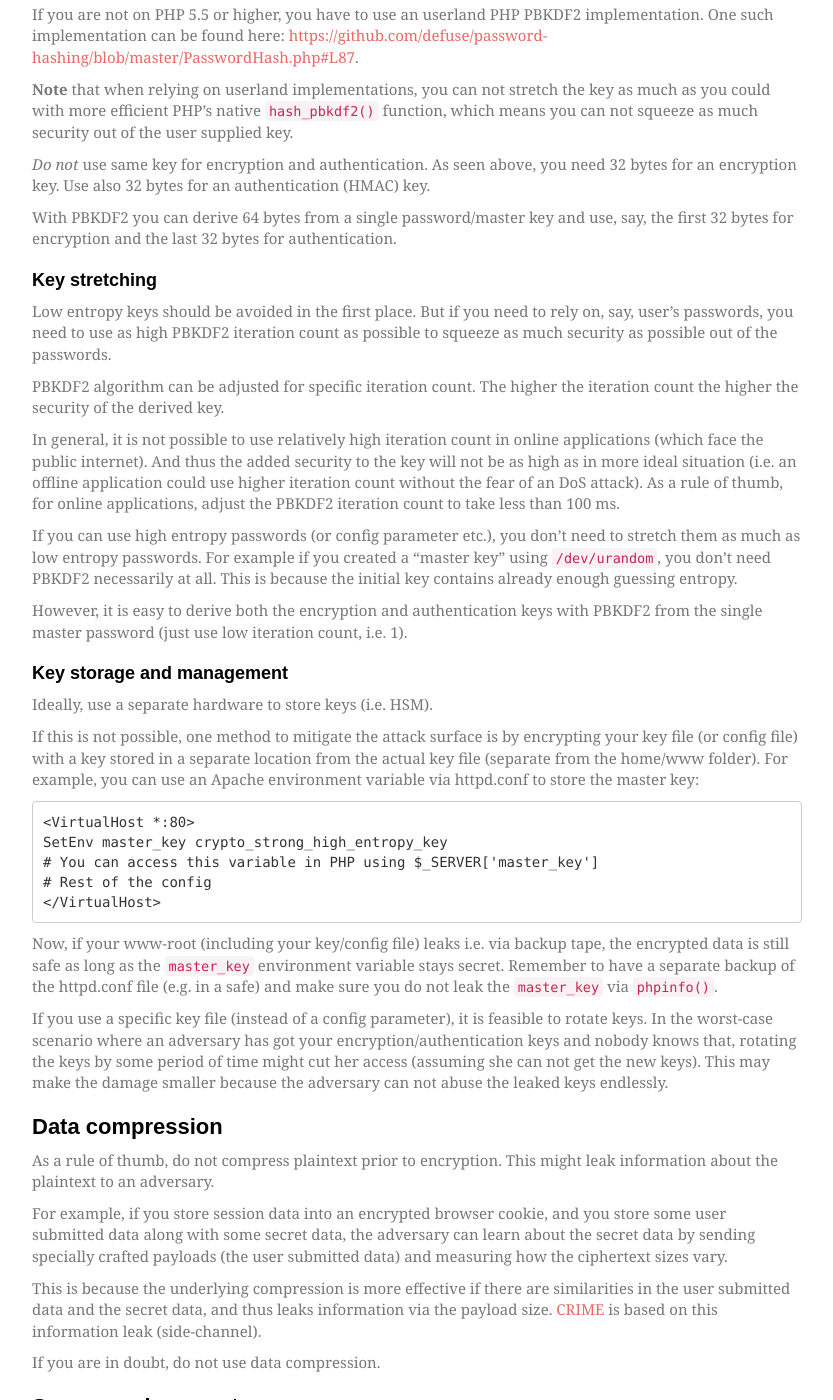
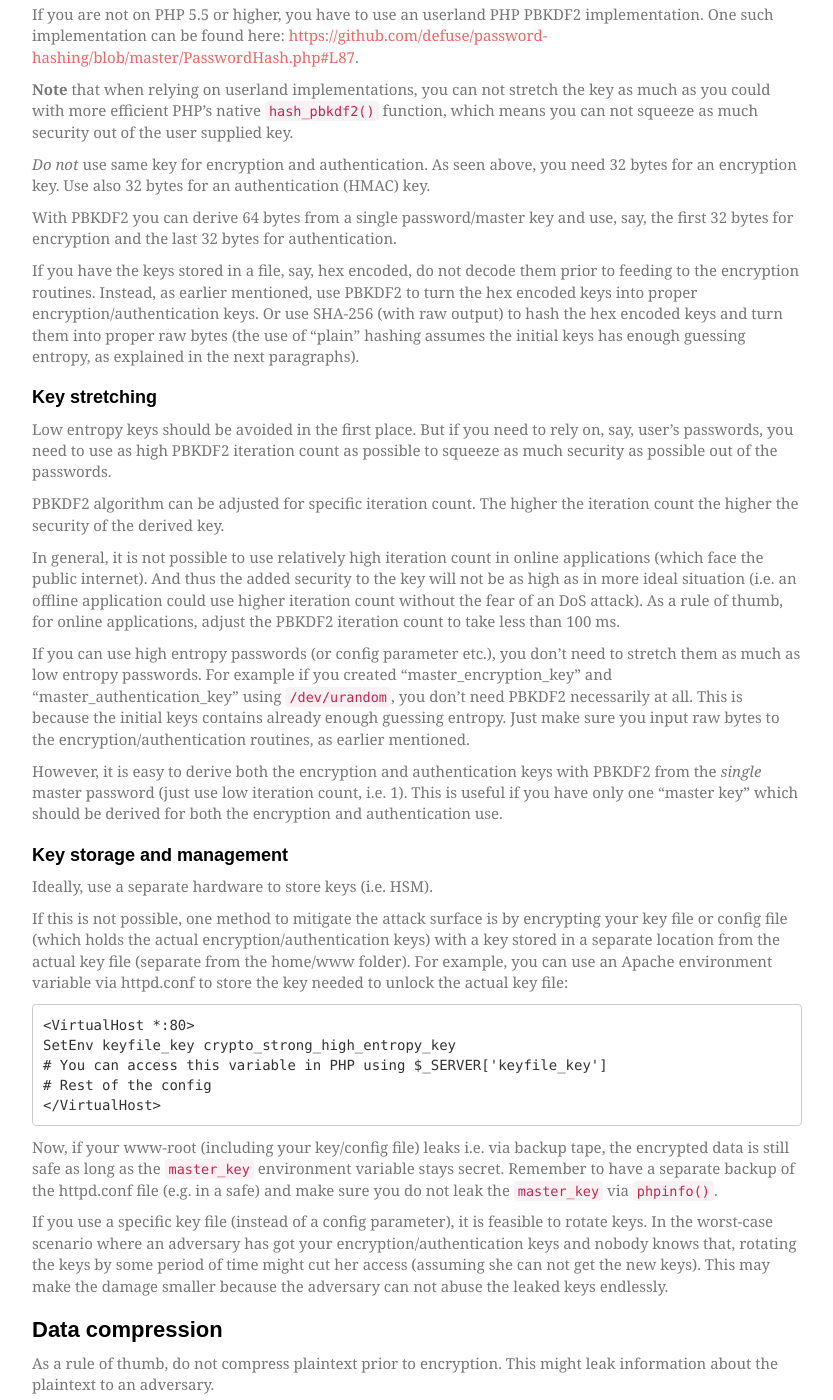
Before and after one commit to timoh6/timoh6.github.com, a Jekyll site: the page built from _posts/2014-06-16-PHP-data-encryption-cheatsheet.md, in a window 1280 px wide and 1400 px high, scrolled down 1423 px. Shown: the whole window, without its empty margins (223-1056 px from the left). Built offline with Jekyll 4.4.1, drawn with Linux system fonts in a browser that asks for light colours; some web fonts are replaced; comment, search, counter and statistics services are not loaded.

Commit message:
Revise post

```diff
--- a/_posts/2014-06-16-PHP-data-encryption-cheatsheet.md
+++ b/_posts/2014-06-16-PHP-data-encryption-cheatsheet.md
@@ -68,6 +68,8 @@ _Do not_ use same key for encryption and authentication. As seen above, you need
 
 With PBKDF2 you can derive 64 bytes from a single password/master key and use, say, the first 32 bytes for encryption and the last 32 bytes for authentication.
 
+If you have the keys stored in a file, say, hex encoded, do not decode them prior to feeding to the encryption routines. Instead, as earlier mentioned, use PBKDF2 to turn the hex encoded keys into proper encryption/authentication keys. Or use SHA-256 (with raw output) to hash the hex encoded keys and turn them into proper raw bytes (the use of "plain" hashing assumes the initial keys has enough guessing entropy, as explained in the next paragraphs).
+
 ### Key stretching
 
 Low entropy keys should be avoided in the first place. But if you need to rely on, say, user's passwords, you need to use as high PBKDF2 iteration count as possible to squeeze as much security as possible out of the passwords.
@@ -76,19 +78,19 @@ PBKDF2 algorithm can be adjusted for specific iteration count. The higher the it
 
 In general, it is not possible to use relatively high iteration count in online applications (which face the public internet). And thus the added security to the key will not be as high as in more ideal situation (i.e. an offline application could use higher iteration count without the fear of an DoS attack). As a rule of thumb, for online applications, adjust the PBKDF2 iteration count to take less than 100 ms.
 
-If you can use high entropy passwords (or config parameter etc.), you don't need to stretch them as much as low entropy passwords. For example if you created a "master key" using `/dev/urandom`, you don't need PBKDF2 necessarily at all. This is because the initial key contains already enough guessing entropy.
+If you can use high entropy passwords (or config parameter etc.), you don't need to stretch them as much as low entropy passwords. For example if you created "master_encryption_key" and "master_authentication_key" using `/dev/urandom`, you don't need PBKDF2 necessarily at all. This is because the initial keys contains already enough guessing entropy. Just make sure you input raw bytes to the encryption/authentication routines, as earlier mentioned.
 
-However, it is easy to derive both the encryption and authentication keys with PBKDF2 from the single master password (just use low iteration count, i.e. 1).
+However, it is easy to derive both the encryption and authentication keys with PBKDF2 from the _single_ master password (just use low iteration count, i.e. 1). This is useful if you have only one "master key" which should be derived for both the encryption and authentication use.
 
 ### Key storage and management
 
 Ideally, use a separate hardware to store keys (i.e. HSM).
 
-If this is not possible, one method to mitigate the attack surface is by encrypting your key file (or config file) with a key stored in a separate location from the actual key file (separate from the home/www folder). For example, you can use an Apache environment variable via httpd.conf to store the master key:
+If this is not possible, one method to mitigate the attack surface is by encrypting your key file or config file (which holds the actual encryption/authentication keys) with a key stored in a separate location from the actual key file (separate from the home/www folder). For example, you can use an Apache environment variable via httpd.conf to store the key needed to unlock the actual key file:
 
     <VirtualHost *:80>
-    SetEnv master_key crypto_strong_high_entropy_key
-    # You can access this variable in PHP using $_SERVER['master_key']
+    SetEnv keyfile_key crypto_strong_high_entropy_key
+    # You can access this variable in PHP using $_SERVER['keyfile_key']
     # Rest of the config
     </VirtualHost>
 
```
